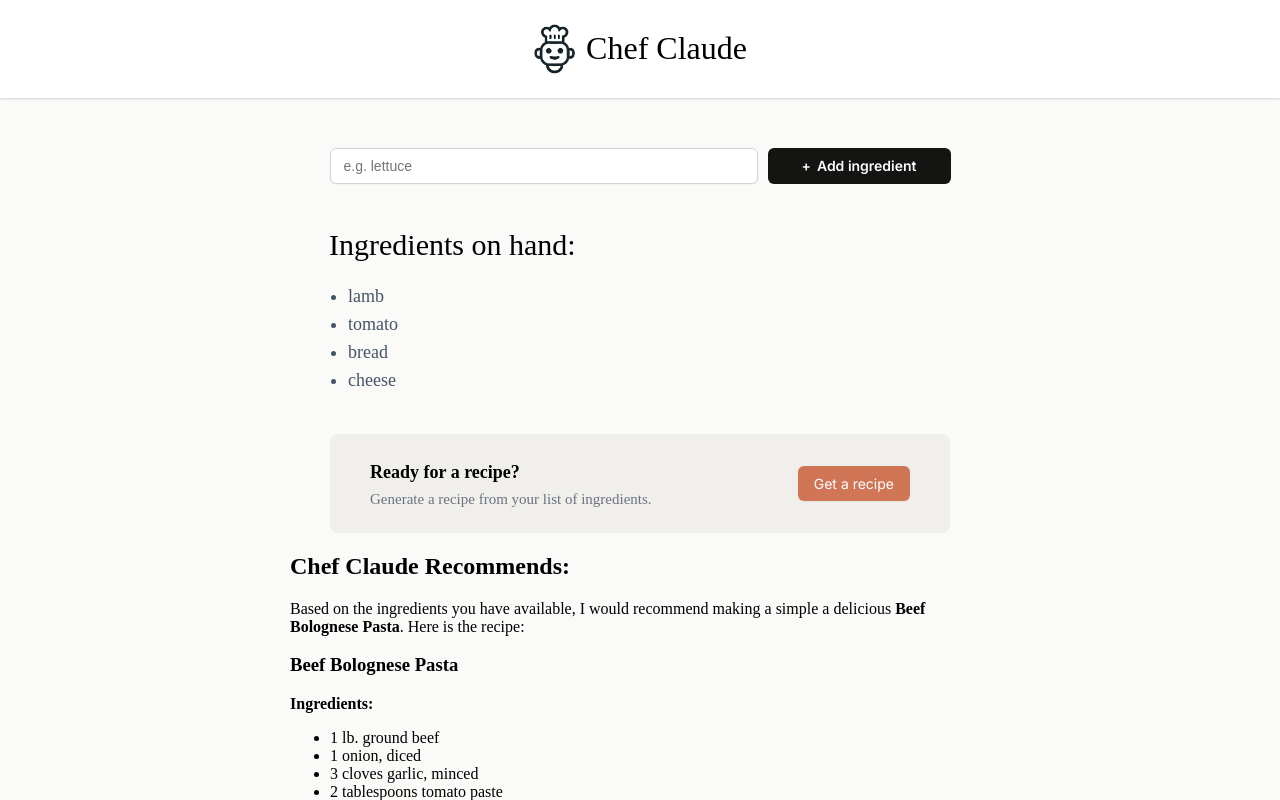
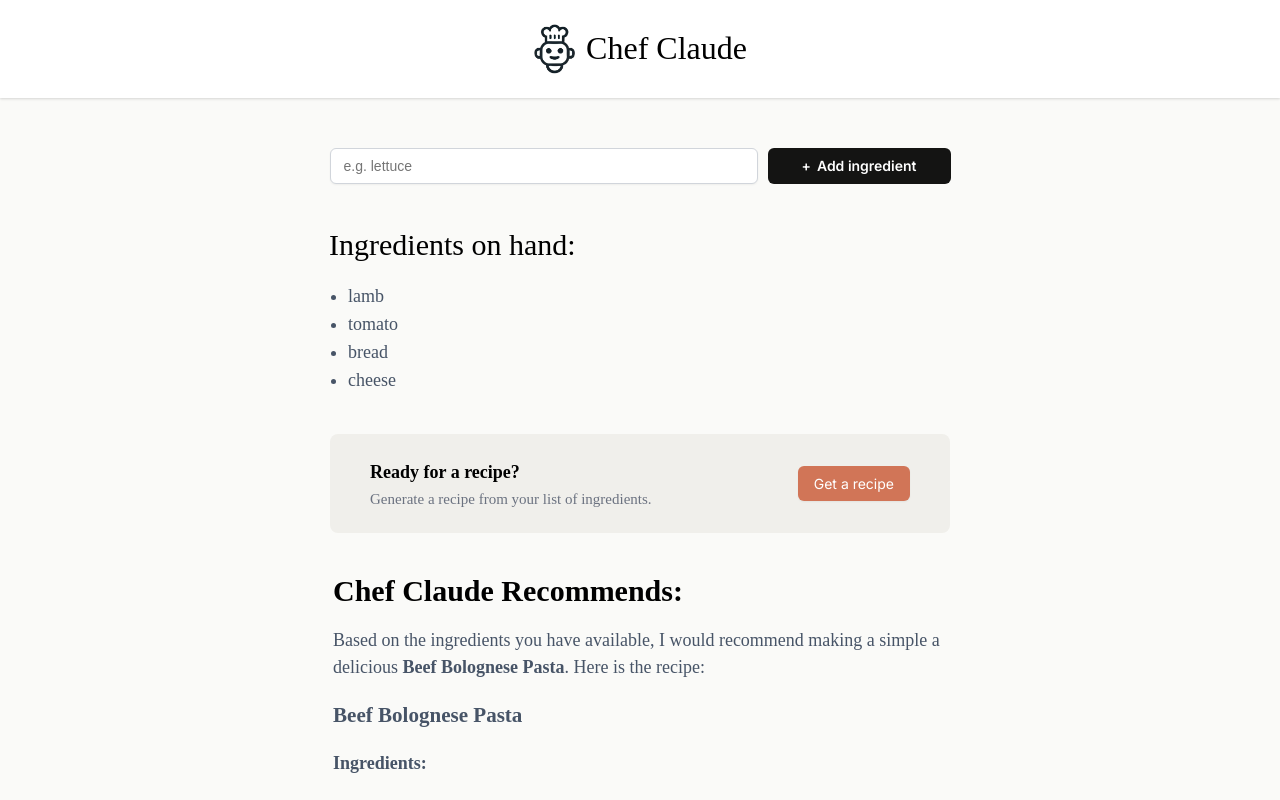
Before and after one commit to Nigestyh/claude-recipe-app, a React (Vite) app: page / in a window 1280 px wide. Both pictures are taken after a click on the button "Get a recipe". Shown: the top 800 px of the page. Built offline with nearby package versions, Linux system fonts and the light colour scheme; a web font is replaced by a local one.

Commit message:
Style recipe prompt and suggested recipe section

```diff
--- a/src/App.css
+++ b/src/App.css
@@ -76,7 +76,7 @@ main {
   align-items: center;
   border-radius: 8px;
   padding: 10px 40px;
-  margin: 0 40px 0;
+  margin: 0 40px 40px;
 }
 .recipe-prompt h3 {
   font-size: 18px;
@@ -108,3 +108,21 @@ main {
   transform: scale(0.98);
   background-color: #d37b5d;
 }
+.suggested-recipe-container {
+  padding-left: 43px;
+}
+.suggested-recipe-container h2 {
+  font-size: 30px;
+  font-weight: 580;
+  line-height: 36px;
+  margin-bottom: 18px;
+}
+.suggested-recipe {
+  font-size: 18px;
+  line-height: 27px;
+  color: #475467;
+}
+.suggested-recipe-container ul li,
+.suggested-recipe-container ol li {
+  margin-bottom: 7px;
+}
--- a/src/components/Main.jsx
+++ b/src/components/Main.jsx
@@ -53,9 +53,9 @@ function Main() {
         </section>
       )}
       {recipeShown && (
-        <section>
+        <section className="suggested-recipe-container">
           <h2>Chef Claude Recommends: </h2>
-          <article>
+          <article className="suggested-recipe">
             <p>
               Based on the ingredients you have available, I would recommend
               making a simple a delicious
```
